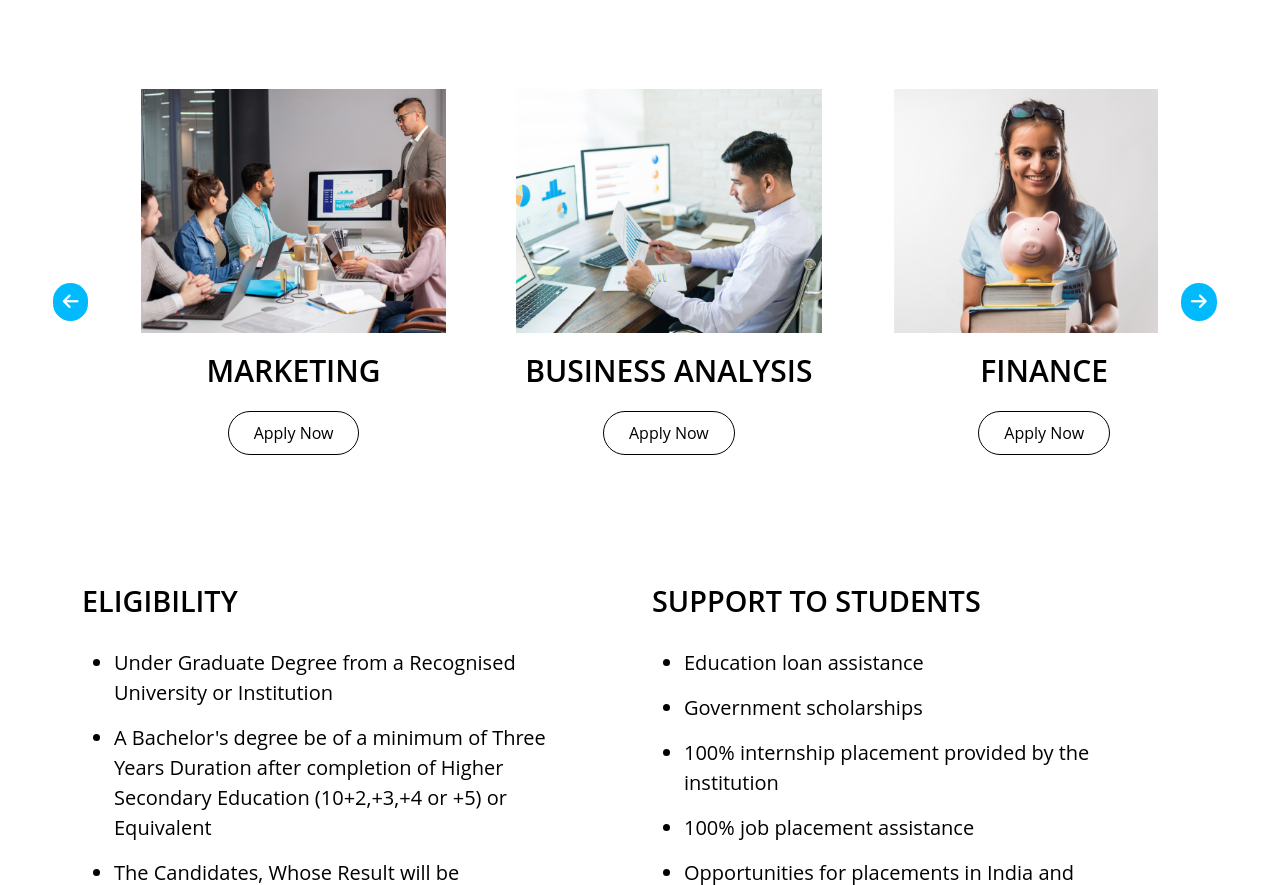
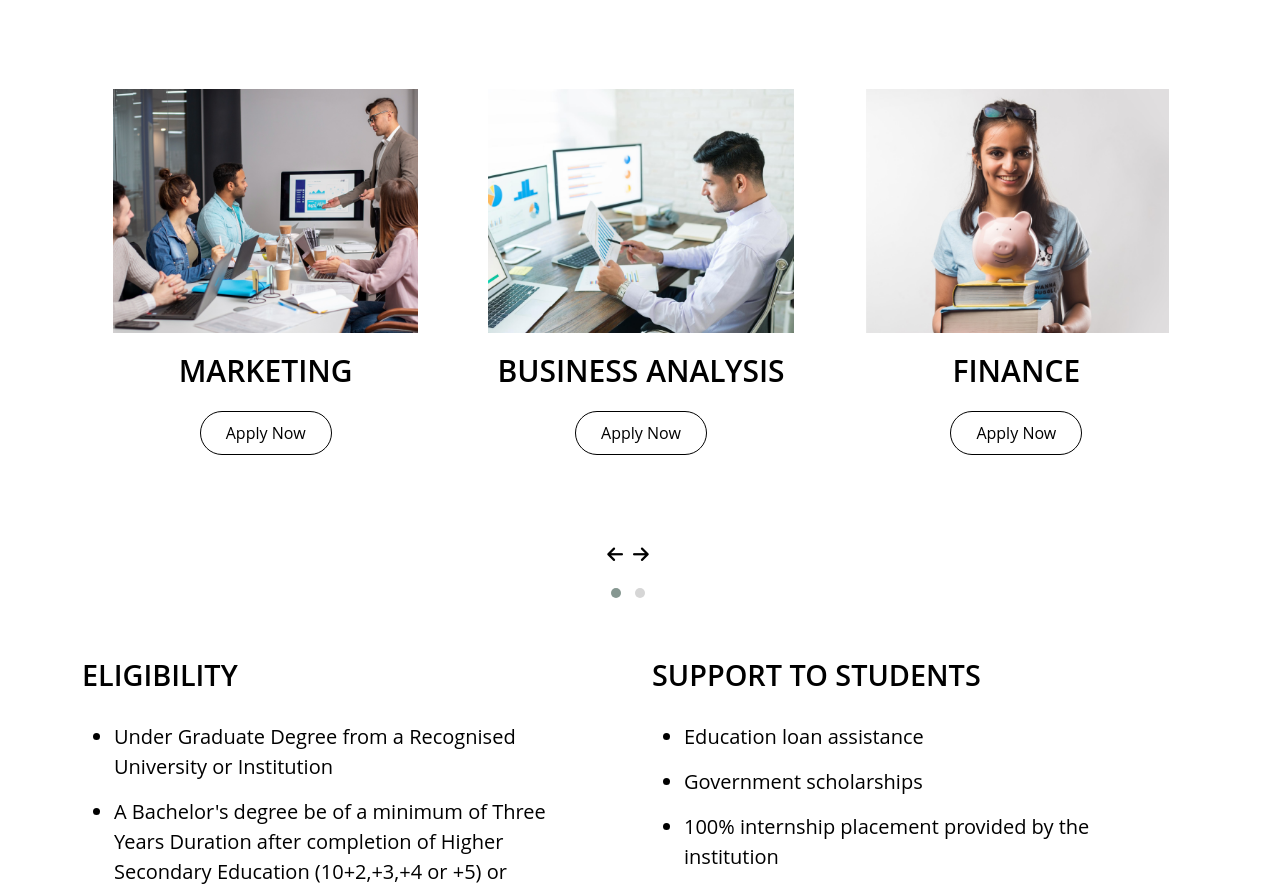
Before and after one commit to bharath20011812/agnimba, a PHP site: page / in a window 1280 px wide. Shown: the part 2420-3305 px from the top of the page. Run offline with PHP 8.4, Linux system fonts and the light colour scheme.

Commit message:
Update style.css

```diff
--- a/css/style.css
+++ b/css/style.css
@@ -373,9 +373,8 @@ section.header-sec {
     text-align: center;
     margin-bottom: 20px;
 }
-
-.course-img img {
-    width: 100%;
+.mab-special .mba-courses {
+    text-align: center;
 }
 
 .speciali-main .mba-courses {
@@ -385,40 +384,19 @@ section.header-sec {
     text-align: center;
     margin: 30px 0;
 }
-
-.speciali-main .mba-courses:hover {
+.mab-special .mba-courses {
+    text-align: center;
+    padding: 30px;
     box-shadow: 0px 15px 39px 0px rgba(8, 18, 109, 0.1) !important;
+    border-radius: 8px;
+    width: 31%;
 }
-
-.speciali-main .owl-nav button {
-    position: absolute;
-    top: 50%;
+.course-img img {
+    width: 100%;
 }
-
-.speciali-main .owl-stage-outer {
-    width: 95%;
-    margin: auto;
-}
-
-.speciali-main .owl-nav button i {
-    position: absolute;
-    top: 50%;
-    background: #01BAFD;
-    color: #fff;
-    padding: 10px;
-    border-radius: 30px;
-}
-
-.speciali-main .owl-dots {
-    display: none;
-}
-
-.speciali-main .owl-nav .owl-prev {
-    left: -2%;
-}
-
-.speciali-main .owl-nav .owl-next {
-    right: 0%;
+.mab-special.row {
+    gap: 20px;
+    justify-content: center;
 }
 
 .mba-courses a {
@@ -779,6 +757,9 @@ section.thank-pag.py-5 {
         margin-bottom: 50px;
         padding: 0;
     }
+    .mab-special .mba-courses {
+        width: 48%;
+    }
 }
 
 @media screen and (max-width: 768px) {
@@ -864,7 +845,10 @@ section.thank-pag.py-5 {
         width: 100%;
         border-radius: 0;
     }
-
+    .mab-special .mba-courses {
+        width: 98%;
+        margin: auto;
+    }
     .footer-sec .copy-ryt {
         padding: 5px;
         text-align: center;
```
